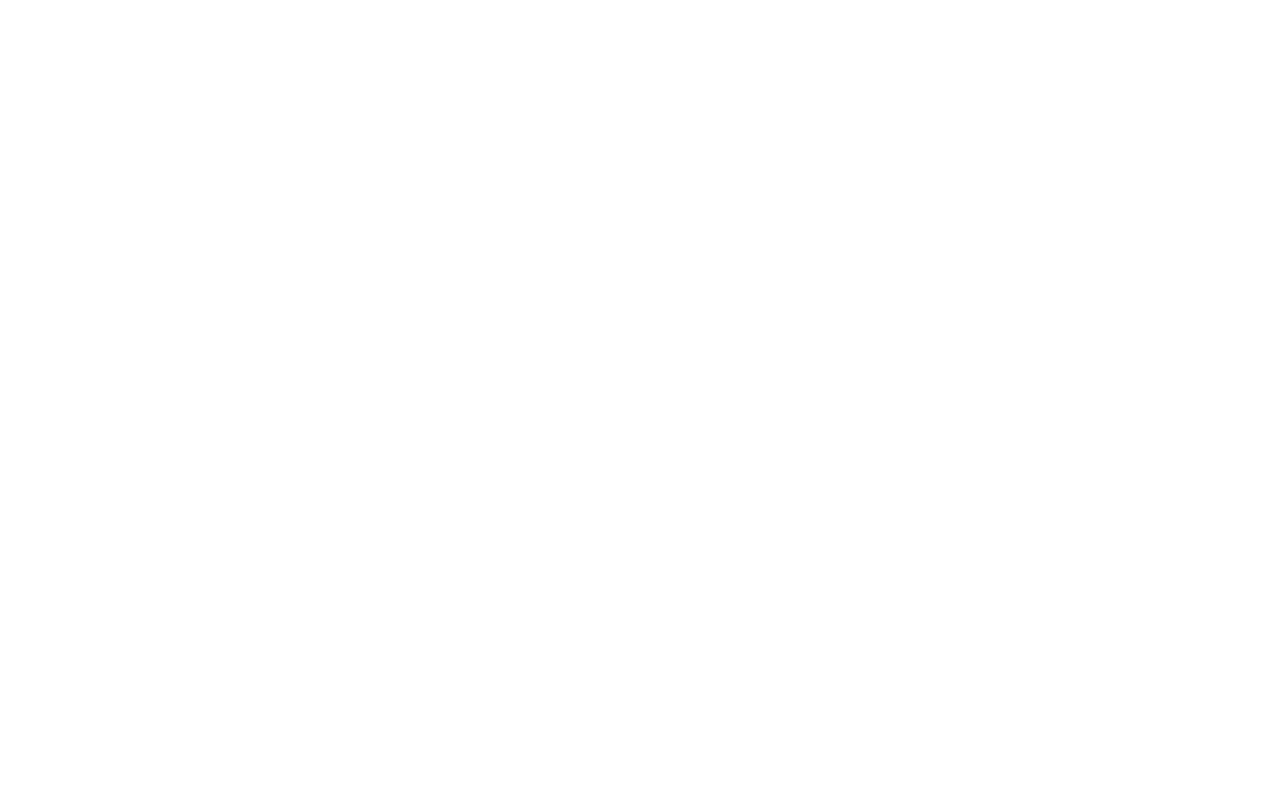
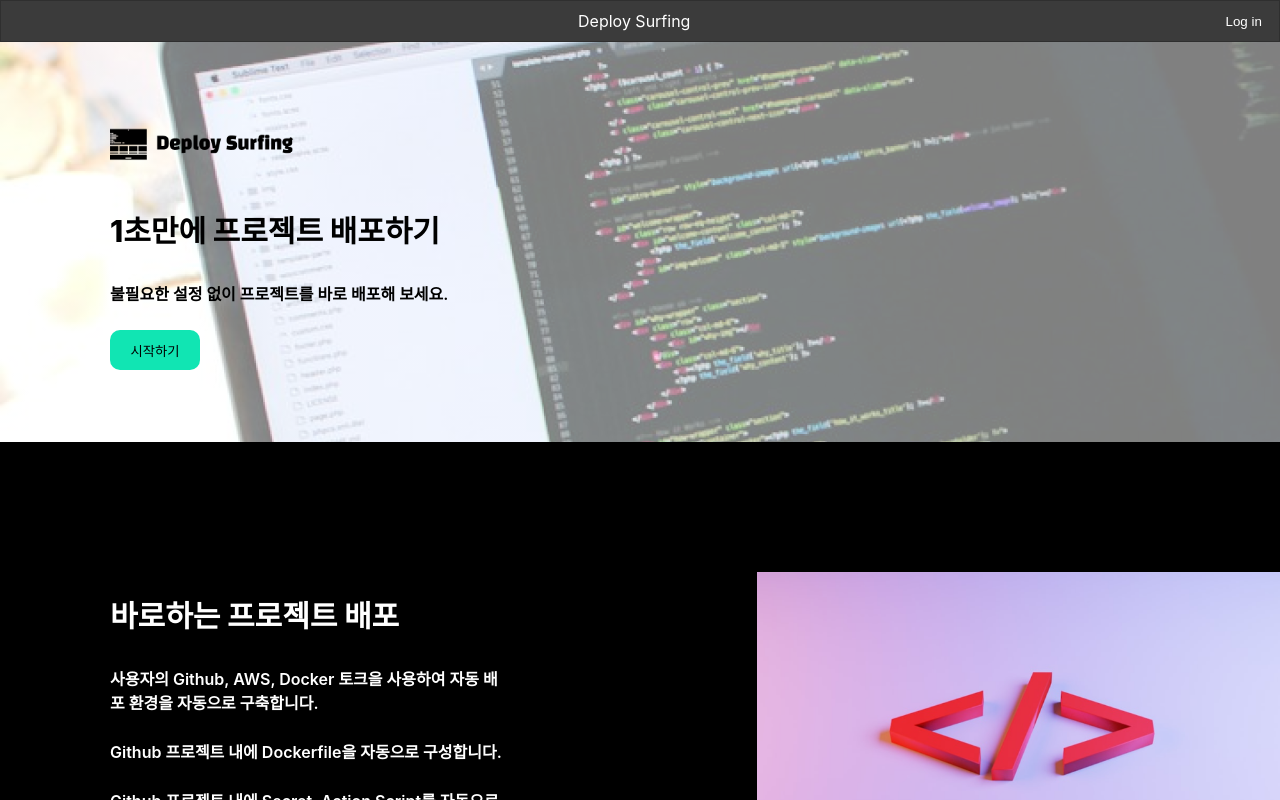
Before and after one commit to k-oyun/Deploy-Surfing, a React (Create React App) app in the folder deploysurfing/: page / in a window 1280 px wide. Before the commit this address had no page. Built offline with nearby package versions, Linux system fonts and the light colour scheme.

Commit message:
design: Home화면 수정 및 전체 overflow: hidden

```diff
--- a/deploysurfing/src/App.tsx
+++ b/deploysurfing/src/App.tsx
@@ -14,7 +14,7 @@
       <Routes>
         <Route Component={Login} path="/login" />
         <Route Component={AddApp} path="/addApp" />
-        <Route Component={Home} path="/home" />
+        <Route Component={Home} path="/" />
         <Route Component={Main} path="/main" />
         <Route Component={MyPage} path="/myPage" />
         <Route Component={Register} path="/register" />
--- a/deploysurfing/src/Components/Header.tsx
+++ b/deploysurfing/src/Components/Header.tsx
@@ -126,7 +126,7 @@
           </OpenSidebar> */}
 
           <LogoBtn>
-            <LogoTxt onClick={() => navigate("/home")}>Deploy Surfing</LogoTxt>
+            <LogoTxt onClick={() => navigate("/")}>Deploy Surfing</LogoTxt>
           </LogoBtn>
         </Col>
         {isLogin ? (
--- a/deploysurfing/src/Routes/Home.tsx
+++ b/deploysurfing/src/Routes/Home.tsx
@@ -7,22 +7,21 @@
 import Footer from "../Components/Footer";
 import { useNavigate } from "react-router-dom";
 
+const Wrapper = styled.div`
+  overflow: scroll;
+  height: 100vh;
+`;
+
 const MainWrapper = styled.div`
   display: flex;
   flex-direction: column;
-`;
-
-const Background = styled.div`
-  width: 100%;
-  height: 400;
-  opacity: 20%;
-  position: absolute;
-  z-index: -1;
-`;
-
-const BackgroundImg = styled.img`
-  width: 100%;
-  height: 100%;
+  background-image: url(${BackgroundImage});
+  background: linear-gradient(
+      rgba(255, 255, 255, 0.5),
+      rgba(255, 255, 255, 0.5)
+    ),
+    url(${BackgroundImage});
+  height: 50vh;
 `;
 
 const MainDiv = styled.div`
@@ -78,7 +77,7 @@
   flex-direction: row;
   width: 100%;
   height: 700px;
-  margin-top: 300px;
+  /* margin-top: 300px; */
   background-color: black;
 `;
 
@@ -106,12 +105,9 @@
 function Main() {
   const navigate = useNavigate();
   return (
-    <>
+    <Wrapper>
       <Header />
       <MainWrapper>
-        <Background>
-          <BackgroundImg src={BackgroundImage} />
-        </Background>
         <MainDiv>
           <LogoImg src={DefloyLogo} />
 
@@ -149,7 +145,7 @@
         </SubImgDiv>
       </SubWrapper>
       <Footer />
-    </>
+    </Wrapper>
   );
 }
 
--- a/deploysurfing/src/index.css
+++ b/deploysurfing/src/index.css
@@ -6,6 +6,7 @@
     sans-serif;
   -webkit-font-smoothing: antialiased;
   -moz-osx-font-smoothing: grayscale;
+  overflow: hidden;
 }
 
 code {
```
Also changed, not shown: 1 other file (tests, documents, lock files or other folders).
